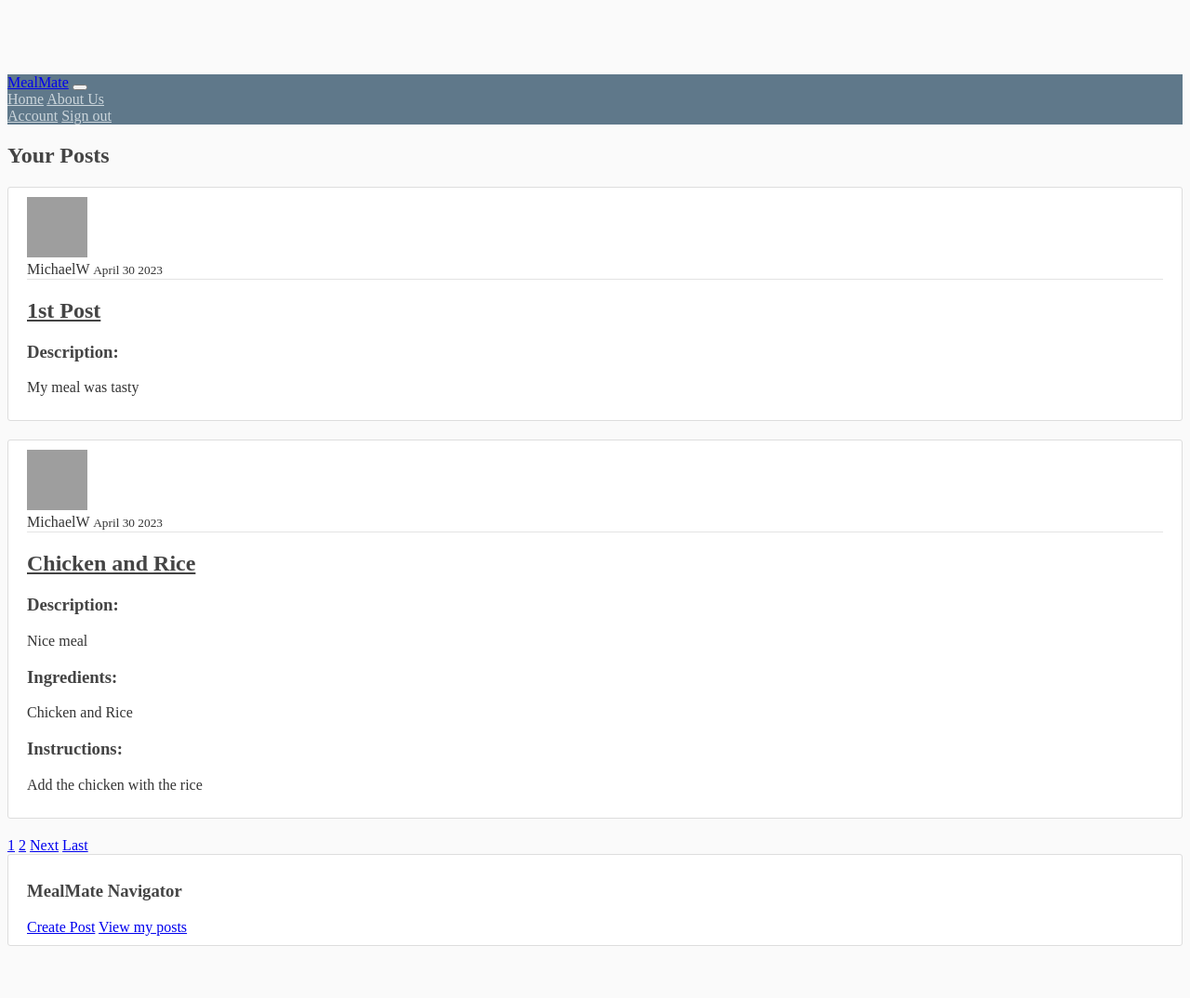
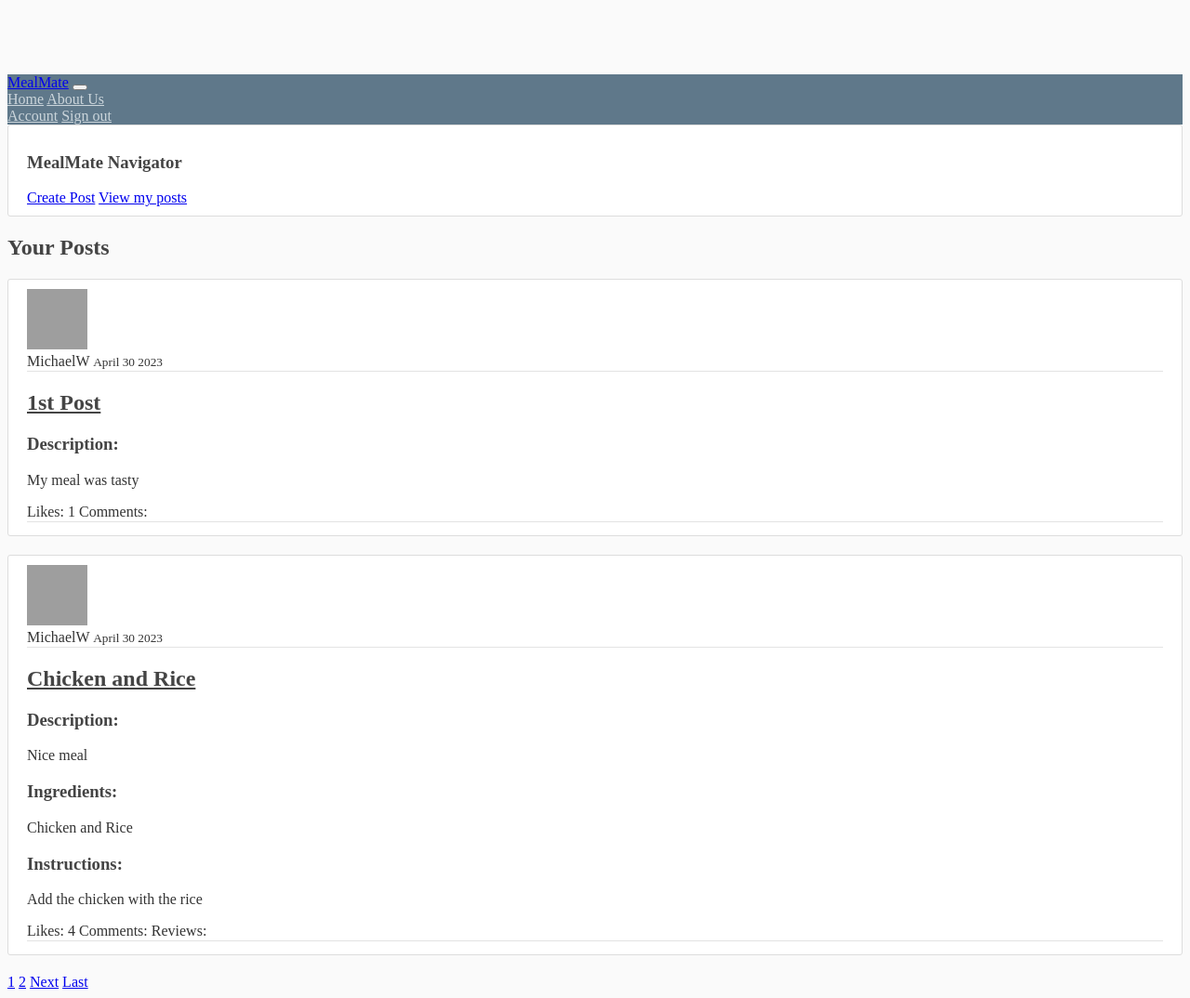
Before and after one commit to Mike-The-Knight/WebAppCW, a Django app: a page that uses project/templates/website/base.html in a window 1280 px wide. Shown: the whole page at 93% size. Before the commit the page ends 1018 px from the top, so only its background shows below. Run offline with Django 4.2, Linux system fonts and the light colour scheme; a user stored in the database is signed in; data comes from the database, SQL or seed files in the repository; grey boxes are pictures that could not be loaded.

Commit message:
likes display in user posts, moved navigator to top

```diff
--- a/project/templates/website/base.html
+++ b/project/templates/website/base.html
@@ -54,9 +54,6 @@
                             </div>
                         {% endfor %}
                     {% endif %}
-                    {% block content %}
-                    {% endblock %}
-                </div>
                     <div class="col-md-4">
                         <div class="content-section">
                             <h3>MealMate Navigator</h3>
@@ -68,6 +65,10 @@
                             {% endif %}
                         </div>
                     </div>
+                    {% block content %}
+                    {% endblock %}
+                </div>
+
             </div>
         </main>
 
--- a/project/templates/website/user_posts.html
+++ b/project/templates/website/user_posts.html
@@ -23,6 +23,18 @@
                 <h3>Instructions:</h3>
                 <p class="article-content">{{ post.instructions }}</p>
             {% endif %}
+            <!-- Display Likes, comments and reviews -->
+            <div class="article-metadata">
+                {% for key, value in like_numbers.items %}
+                    {% if key == post.id %}
+                        <a class="mr-2">Likes: {{ value }} </a>
+                    {% endif %}
+                {% endfor %}
+                <a class="mr-2">Comments: </a>
+                {% if post.type == 'RECIPE' %}
+                    <a class="mr-2">Reviews: </a>
+                {% endif %}
+            </div>
         </div>
     </article>
 {% endfor %}
--- a/project/website/views.py
+++ b/project/website/views.py
@@ -65,7 +65,6 @@ class PostListView(ListView):
         # call the base implementation to get a context
         context = super().get_context_data(**kwargs)
         # get post likes and add to context
-        # context["likes"] = Like.objects.all()
         likes_dict = dict()
         for post in self.object_list:
             likes_dict[post.id] = len(Like.objects.filter(post=post))
@@ -84,6 +83,17 @@ class UserPostListView(ListView):
         user = self.request.user
         # get the posts by that user
         return Post.objects.filter(author=user).order_by('-date_posted')
+
+    # get dictionary of posts to their like numbers
+    def get_context_data(self, **kwargs):
+        # call the base implementation to get a context
+        context = super().get_context_data(**kwargs)
+        # get post likes and add to context
+        likes_dict = dict()
+        for post in self.object_list:
+            likes_dict[post.id] = len(Like.objects.filter(post=post))
+        context["like_numbers"] = likes_dict
+        return context
 
 
 class PostDetailView(DetailView):
```
Lines whose indentation alone changed are shown as unchanged.
